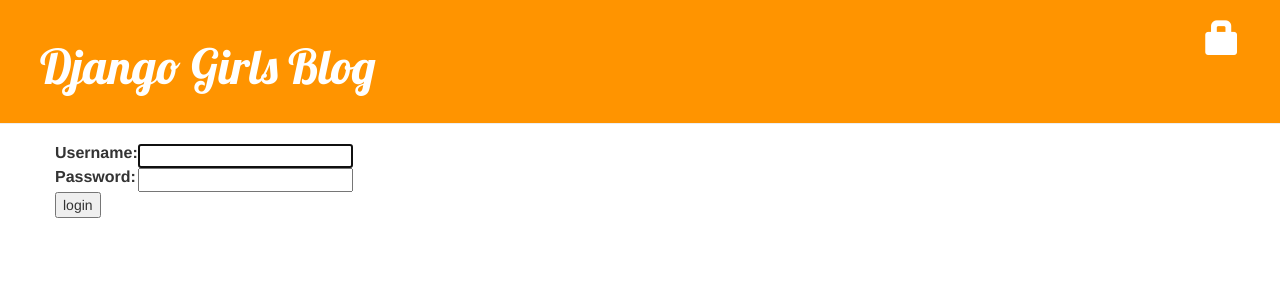
After one commit to hanakamer/djangogirls-tutorial, a Django app: page /accounts/login/ in a window 1280 px wide. The commit adds this page. Shown: the top 300 px of the page. Run offline with Django 3.2, Linux system fonts and the light colour scheme; some libraries are stand-ins or nearby versions.

Commit message:
login logaout added

```diff
--- a/blog/static/css/blog.css
+++ b/blog/static/css/blog.css
@@ -48,3 +48,6 @@ h1, h2, h3, h4 {
 .publish {
   float: right;
 }
+.f20 {
+  font-size: 20pt;
+}
--- a/blog/templates/blog/base.html
+++ b/blog/templates/blog/base.html
@@ -12,6 +12,9 @@
           {% if user.is_authenticated %}
               <a href="{% url 'post_new' %}" class="top-menu"><span class="glyphicon glyphicon-plus"></span></a>
               <a href="{% url 'post_draft_list' %}" class="top-menu"><span class="glyphicon glyphicon-edit"></span></a>
+              <p class="top-menu f20">Hello {{ user.username }}<small>(<a href="{% url 'django.contrib.auth.views.logout' %}">Log out</a>)</small></p>
+          {% else %}
+              <a href="{% url 'django.contrib.auth.views.login' %}" class="top-menu"><span class="glyphicon glyphicon-lock"></span></a>
           {% endif %}
 
             <h1><a href="/">Django Girls Blog</a></h1>
--- /dev/null
+++ b/blog/templates/registration/login.html
@@ -0,0 +1,26 @@
+{% extends "blog/base.html" %}
+
+{% block content %}
+
+{% if form.errors %}
+<p>Your username and password didn't match. Please try again.</p>
+{% endif %}
+
+<form method="post" action="{% url 'django.contrib.auth.views.login' %}">
+{% csrf_token %}
+<table>
+<tr>
+    <td>{{ form.username.label_tag }}</td>
+    <td>{{ form.username }}</td>
+</tr>
+<tr>
+    <td>{{ form.password.label_tag }}</td>
+    <td>{{ form.password }}</td>
+</tr>
+</table>
+
+<input type="submit" value="login" />
+<input type="hidden" name="next" value="{{ next }}" />
+</form>
+
+{% endblock %}
--- a/blog/urls.py
+++ b/blog/urls.py
@@ -9,4 +9,5 @@ urlpatterns = [
     url(r'^drafts/$', views.post_draft_list, name='post_draft_list'),
     url(r'^post/(?P<pk>[0-9]+)/publish/$', views.post_publish, name='post_publish'),
     url(r'^post/(?P<pk>[0-9]+)/remove/$', views.post_remove, name='post_remove'),
+
 ]
--- a/blog/views.py
+++ b/blog/views.py
@@ -3,6 +3,7 @@ from django.utils import timezone
 from .models import Post
 from .forms import PostForm
 from django.shortcuts import redirect
+from django.contrib.auth.decorators import login_required
 
 # Create your views here.
 
@@ -14,6 +15,7 @@ def post_detail(request, pk):
     post =  get_object_or_404(Post, pk=pk)
     return render(request, 'blog/post_detail.html', {'post':post})
 
+@login_required
 def post_new(request):
     if request.method == "POST":
         form = PostForm(request.POST)
@@ -26,6 +28,7 @@ def post_new(request):
         form = PostForm()
     return render(request, 'blog/post_edit.html', {'form': form})
 
+@login_required
 def post_edit(request, pk):
     post = get_object_or_404(Post, pk=pk)
     if request.method == "POST":
@@ -39,15 +42,18 @@ def post_edit(request, pk):
         form = PostForm(instance=post)
     return render(request, 'blog/post_edit.html', {'form': form})
 
+@login_required
 def post_draft_list(request):
     posts = Post.objects.filter(published_date__isnull=True).order_by('created_date')
     return render(request, 'blog/post_draft_list.html', {'posts': posts})
 
+@login_required
 def post_publish(request, pk):
     post = get_object_or_404(Post, pk=pk)
     post.publish()
     return redirect('blog.views.post_detail', pk=pk)
 
+@login_required
 def post_remove(request, pk):
     post = get_object_or_404(Post, pk = pk)
     post.delete()
--- a/mysite/settings.py
+++ b/mysite/settings.py
@@ -122,3 +122,5 @@ USE_TZ = True
 STATIC_URL = '/static/'
 
 STATIC_ROOT = os.path.join(BASE_DIR, 'static')
+
+LOGIN_REDIRECT_URL = '/'
--- a/mysite/urls.py
+++ b/mysite/urls.py
@@ -19,5 +19,7 @@ from django.contrib import admin
 
 urlpatterns = [
     url(r'^admin/', admin.site.urls),
+    url(r'^accounts/login/$', 'django.contrib.auth.views.login'),
+    url(r'^accounts/logout/$', 'django.contrib.auth.views.logout', {'next_page': '/'}),
     url(r'', include('blog.urls')),
 ]
```
